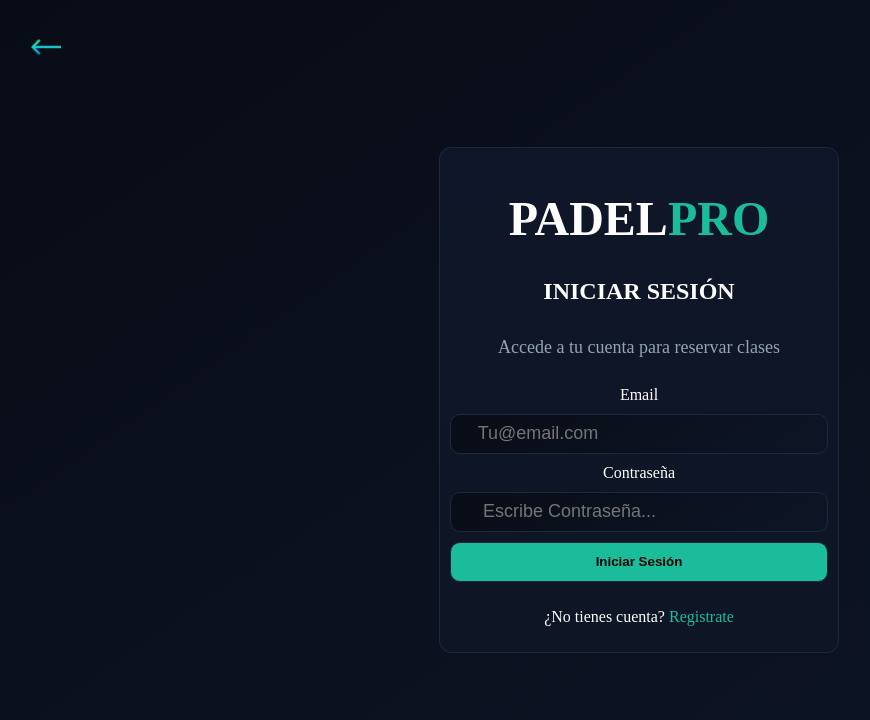
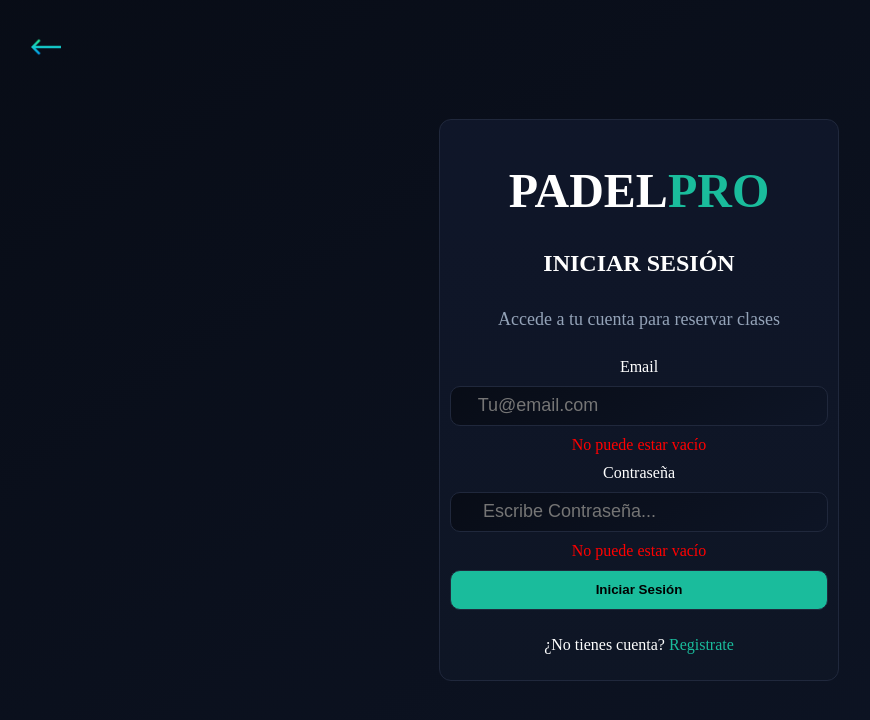
Before and after one commit to CarlosCastroFernandez/PADEL-PRO-CS, a React (Vite) app in the folder Padel-Pro/: page /log-in in a window 1280 px wide. Both pictures are taken after a click on the button "Iniciar Sesión". Shown: the top 720 px of the page, without its empty margins (1-871 px from the left). Built offline with nearby package versions, Linux system fonts and the light colour scheme; no server answers.

Commit message:
darle una vuelta al control login

```diff
--- a/Padel-Pro/src/component/LoginComponent.jsx
+++ b/Padel-Pro/src/component/LoginComponent.jsx
@@ -1,5 +1,5 @@
 import React, { useContext, useEffect, useState } from 'react'
-import { Link, useLocation, useNavigate } from 'react-router-dom'
+import { Link, UNSAFE_RSCDefaultRootErrorBoundary, useLocation, useNavigate } from 'react-router-dom'
 import "./LoginComponent.css"
 import atrasImg from "../img/aqua.png"
 import { findStudentByEmail } from '../services/StudentApi'
@@ -7,52 +7,77 @@ import { findTrainerByEmail } from '../services/TrainerApi'
 import { claseContext } from './Context'
 import { findAdminByEmail } from '../services/AdminApi'
 const LoginComponent = () => {
-    const navigate=useNavigate();
-    const location=useLocation();
-    const [requestStudent,setRequestStudent]=useState({})
-    const {changeUser}=useContext(claseContext);
+    const navigate = useNavigate();
+    const location = useLocation();
+    const [requestStudent, setRequestStudent] = useState({})
+    const { changeUser } = useContext(claseContext);
+    const [mapLogin, setMapLogin] = useState(new Map())
 
-    const navigateHome=()=>{
+    const navigateHome = () => {
         navigate("/")
     }
 
-    const handleLogin=(prop,propValue)=>{
+
+    const checkControlLogin = () => {
+        let mapa = new Map();
+        if (requestStudent.email === undefined) {
+            mapa.set("email", "No puede estar vacío")
+        }
+        if (requestStudent.password === undefined) {
+            mapa.set("password", "No puede estar vacío")
+
+        } else if (requestStudent.password.length <= 3) {
+            mapa.set("password", "Debe de tener mas de 3 caracteres")
+        }
+
+        setMapLogin(mapa);
+
+        setTimeout(() => {
+            setMapLogin(new Map())
+        }, 5000)
+
+        return mapa
+
+    }
+
+    const handleLogin = (prop, propValue) => {
         setRequestStudent({
             ...requestStudent,
-            [prop]:propValue
+            [prop]: propValue
         })
         //console.log(requestStudent)
     }
-    const iniciarSesion=async (email,password)=>{
-        // AQUI VA UN if-else SI ES STUDENT O TRAINER O ADMIN
-        const userBBDForUser= await findStudentByEmail(email,password);
-        if(userBBDForUser!==undefined){
-             const userNorm={
+    const iniciarSesion = async (email, password) => {
+        const mapa = checkControlLogin();
+        if (mapa.get("email") === undefined && mapa.get("password") === undefined) {
+            const userBBDForUser = await findStudentByEmail(email, password);
+            if (userBBDForUser !== undefined) {
+                const userNorm = {
                     ...userBBDForUser,
-            status:"user"
+                    status: "user"
                 }
                 changeUser(userNorm)
                 navigateHome()
                 console.log("HOLA")
                 return;
             }
-       const userBBDTrainer= await findTrainerByEmail(email,password);
-         if(userBBDTrainer!==undefined){
-             const userNorm={
+            const userBBDTrainer = await findTrainerByEmail(email, password);
+            if (userBBDTrainer !== undefined) {
+                const userNorm = {
                     ...userBBDTrainer,
-            status:"trainer"
+                    status: "trainer"
                 }
 
                 changeUser(userNorm)
                 navigateHome()
                 return;
             }
-        const userBBDTAdmin= await findAdminByEmail(email,password);
+            const userBBDTAdmin = await findAdminByEmail(email, password);
             console.log(userBBDTAdmin)
-         if(userBBDTAdmin!==undefined){
-             const userNorm={
+            if (userBBDTAdmin !== undefined) {
+                const userNorm = {
                     ...userBBDTAdmin,
-            status:"admin"
+                    status: "admin"
                 }
 
                 changeUser(userNorm)
@@ -62,12 +87,16 @@ const LoginComponent = () => {
 
         }
 
-    useEffect(()=>{
-        if (location?.state?.data?.email!==undefined){
-            handleLogin("email",location.state.data.email)
+
+
+    }
+
+    useEffect(() => {
+        if (location?.state?.data?.email !== undefined) {
+            handleLogin("email", location.state.data.email)
         }
         console.log(requestStudent)
-    },[])
+    }, [])
     return (
         <main className='main-login'>
             <div className="back-button">
@@ -86,20 +115,31 @@ const LoginComponent = () => {
                     <p>Accede a tu cuenta para  reservar clases</p>
                 </div>
 
-                <label htmlFor="">Email</label>
-                {
-                    (location?.state?.data?.email!==undefined?(
-                    <input onChange={(e)=>handleLogin("email",e.target.value)} value={requestStudent.email} type="text" placeholder='     Tu@email.com' />
+                <label>Email</label>
+                <input
+                    type="email"
+                    placeholder="     Tu@email.com"
+                    value={requestStudent.email || ""}
+                    onChange={(e) => handleLogin("email", e.target.value)}
+                />
 
-                    ):(
-                        <input onChange={(e)=>handleLogin("email",e.target.value)} type="text" placeholder='     Tu@email.com' />
-                    ))
-                }
+                {mapLogin.get("email") && (
+                    <label style={{color:"red"}}>{mapLogin.get("email")}</label>
+                )}
 
 
-                <label htmlFor="">Contraseña</label>
-                <input onChange={(e)=>handleLogin("password",e.target.value)} type="password" placeholder='      Escribe Contraseña...' />
-                <button onClick={async ()=> await iniciarSesion(requestStudent.email,requestStudent.password)}>Iniciar Sesión</button>
+                <label>Contraseña</label>
+                <input
+                    type="password"
+                    placeholder="      Escribe Contraseña..."
+                    value={requestStudent.password || ""}
+                    onChange={(e) => handleLogin("password", e.target.value)}
+                />
+
+                {mapLogin.get("password") && (
+                    <label style={{color:"red"}}>{mapLogin.get("password")}</label>
+                )}
+                <button onClick={async () => await iniciarSesion(requestStudent.email, requestStudent.password)}>Iniciar Sesión</button>
                 <p className='paragraph-footer'>¿No tienes cuenta? <Link className='link' to="registro">Registrate</Link></p>
 
 
--- a/Padel-Pro/src/component/RegistroComponent.jsx
+++ b/Padel-Pro/src/component/RegistroComponent.jsx
@@ -54,7 +54,7 @@ const RegistroComponent = () => {
         <input onChange={(e)=> handleStudent("email",e.target.value) } type="text" placeholder='     Tu@email.com' />
         <label htmlFor="">Contraseña</label>
         <input onChange={(e)=> handleStudent("password",e.target.value) } type="password" placeholder='      Escribe Contraseña...' />
-        <button /*onClick={async()=>await createStudentForRegister(student.email,student.password,student.name,student.lastName)}*/>Crear Cuenta</button>
+        <button onClick={async()=>await createStudentForRegister(student.email,student.password,student.name,student.lastName)}>Crear Cuenta</button>
         <p className='paragraph-footer-register'>¿Ya tienes cuenta? <Link className='link' to="/log-in">Inicia Sesión</Link></p>
 
 
```
Lines whose indentation alone changed are shown as unchanged.
